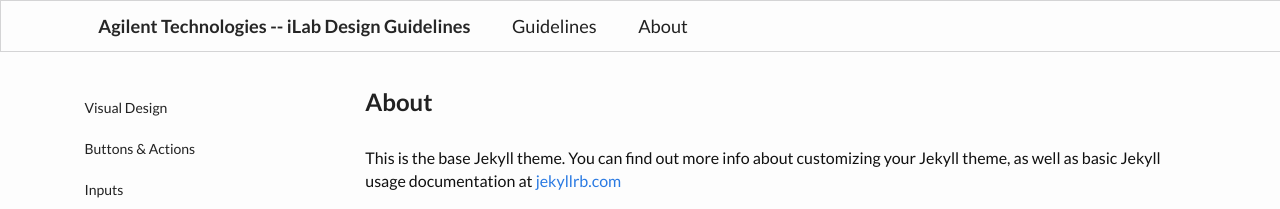
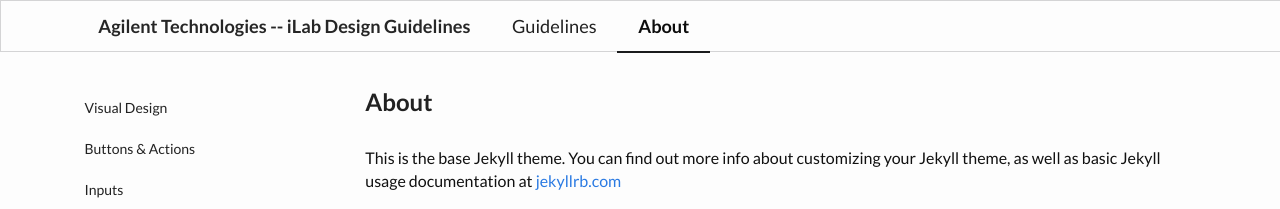
Before and after one commit to polycrystalline/ilab-design-guidelines, a Jekyll site: the page built from about.md, in a window 1280 px wide. Shown: the top 209 px of the page. Built offline with Jekyll 4.4.1, drawn with Linux system fonts in a browser that asks for light colours; nearby versions of some CDN libraries.

Commit message:
Add navigation pages and navigation loop

```diff
--- a/_includes/header.html
+++ b/_includes/header.html
@@ -1,13 +1,9 @@
 <div class="ui attached stackable secondary pointing menu">
   <div class="ui container">
-      <div class="large header item" href="{{ site.baseurl }}/">{{ site.title
-      }}</div>
-      <a class="item">
-        Guidelines
-      </a>
-      <a class="item" href="/about">
-        About
-      </a>
+      <a class="large header item" href="{{ site.baseurl }}/">{{ site.title }}</a>
+          {% assign pages_list = site.pages | sort:"order" %}
+          {% assign group = 'navigation' %}
+          {% include pages_list.html %}
     </div>
   </div>
 
```
Also changed, not shown: about.md (+2 -0 lines), guidelines.md (added, +9 -0 lines).
